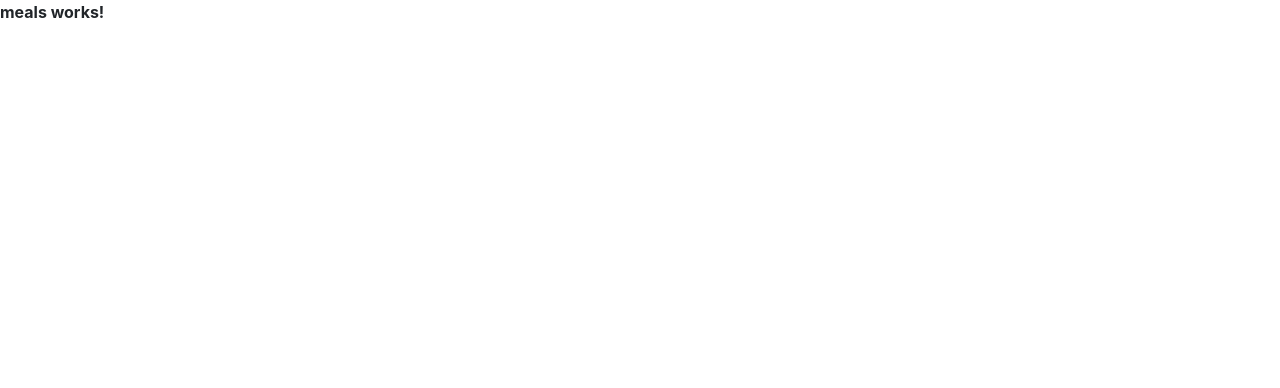
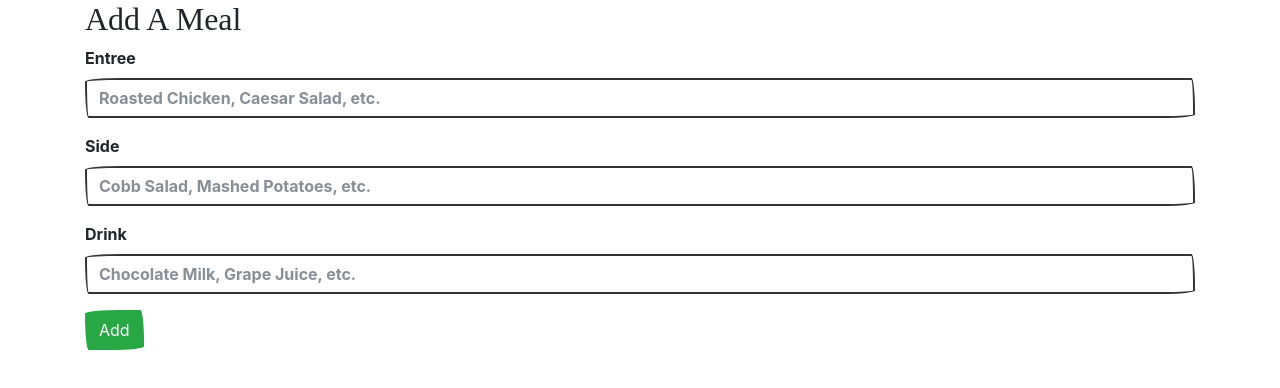
Before and after one commit to Morrianton/Project10, an Angular app in the folder MealPlanner/: page / in a window 1280 px wide. Shown: the top 388 px of the page. Built offline with nearby package versions, Linux system fonts and the light colour scheme; no server answers; a web font is replaced by a local one.

Commit message:
removed default <p> element and built out template

```diff
--- a/MealPlanner/src/app/meals/meals.component.html
+++ b/MealPlanner/src/app/meals/meals.component.html
@@ -1,3 +1,35 @@
-<p>
-  meals works!
-</p>
+<div class="container">
+  <h2 class="page-header">Add A Meal</h2>
+  <form (submit)="addMeal()">
+    <fieldset>
+        <div class="form-group">
+            <label for="entree">Entree</label>
+            <input type="text" class="form-control" [(ngModel)]="entree" name="entree" aria-describedby="entree" placeholder="Roasted Chicken, Caesar Salad, etc.">
+          </div>
+          <div class="form-group">
+              <label for="side">Side</label>
+              <input type="text" class="form-control" [(ngModel)]="side" name="side" aria-describedby="side" placeholder="Cobb Salad, Mashed Potatoes, etc.">
+            </div>
+            <div class="form-group">
+                <label for="drink">Drink</label>
+                <input type="text" class="form-control" [(ngModel)]="drink" name="drink" aria-describedby="drink" placeholder="Chocolate Milk, Grape Juice, etc.">
+              </div>
+    </fieldset>
+    <input type="submit" class="btn btn-success" value="Add"/>
+  </form>
+
+  <div *ngFor = "let meal of meals">
+    <div class="col-md-3">
+      {{meal.entree}}
+    </div>
+    <div class="col-md-3">
+      {{meal.side}}
+    </div>
+    <div class="col-md-3">
+      {{meal.drink}}
+    </div>
+    <input type="button" class="btn btn-danger" (click) ="deleteMeal(meal.id)" value="Delete"/>
+  </div>
+  <br>
+  <br>
+</div>
```
